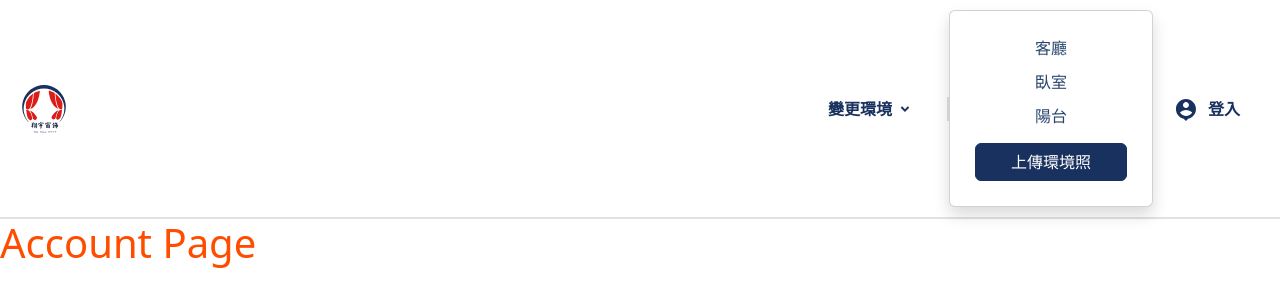
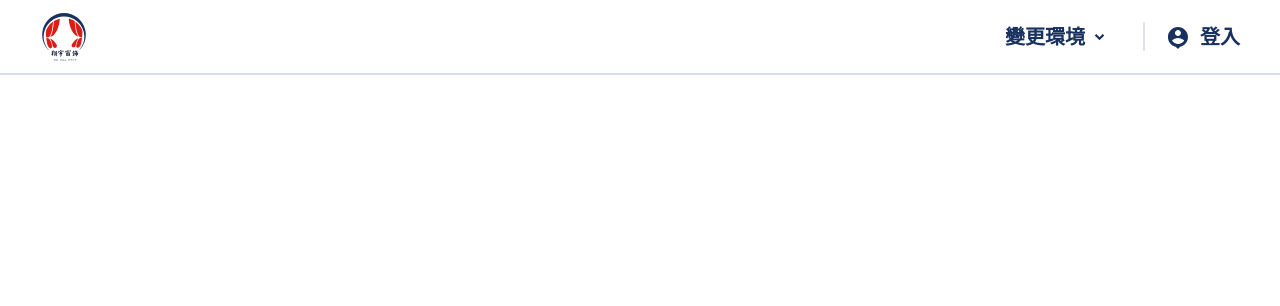
Before and after one commit to Haohan11/curtain-frontend, a Next.js app: page / in a window 1280 px wide. Shown: the top 306 px of the page. Built offline with nearby package versions, Linux system fonts and the light colour scheme.

Commit message:
nav bar finish

```diff
--- /dev/null
+++ b/components/exposeDiv.js
@@ -0,0 +1,7 @@
+import { forwardRef } from "react";
+
+const Div = forwardRef(function Div(props, ref) {
+  return <div ref={ref} {...props}></div>;
+});
+
+export default Div;
--- /dev/null
+++ b/components/navItem.js
@@ -0,0 +1,55 @@
+import { useState } from "react";
+
+import Link from "next/link";
+
+import { Card } from "react-bootstrap";
+import ArrowDown from "@/icon/arrow-down";
+
+import Div from "@/components/exposeDiv";
+import addClassName from "@/tool/addClassName";
+
+const NavItem = ({ data, thin, button, isShow, setShow, ...props }) => {
+//   const [show, setShow] = useState(false);
+  const Wrapper = addClassName(Div, "position-relative pe-4");
+
+  return (
+    <Wrapper {...props}>
+      <div
+        className="flex-center text-darkblue cursor-pointer"
+        onClick={setShow}
+      >
+        <span className="fw-bold">{data.navText}</span>
+        <ArrowDown width={28} />
+      </div>
+      {isShow && (
+        <Card
+          className="position-absolute end-0 p-5 text-textblue shadow rounded-3 border-0"
+          style={{ top: "calc(100% + .5rem)" }}
+        >
+          <ul className="vstack">
+            {data.items.map((item, index) => (
+              <li
+                onClick={item.action}
+                className={`px-${
+                  thin ? "3" : "12"
+                } text-nowrap cursor-pointer hover-orange fw-bold  fs-6 ${
+                  index !== 0 && "mt-2"
+                }`}
+                key={index}
+              >
+                {item.link ? (
+                  <Link href={item.link}>{item.label}</Link>
+                ) : (
+                  item.label
+                )}
+              </li>
+            ))}
+          </ul>
+          {button}
+        </Card>
+      )}
+    </Wrapper>
+  );
+};
+
+export default NavItem;
--- a/components/navbar.js
+++ b/components/navbar.js
@@ -1,40 +1,99 @@
+import { useState } from "react";
+
+import Image from "next/image";
 import Link from "next/link";
-import ArrowDown from "@/icon/arrow-down";
+import Leave from "@/icon/leave";
 import Logo from "@/icon/logoSvg";
+
 import User from "@/icon/user";
-import { Card, Button } from "react-bootstrap";
-import RawButton from "./input/rawButton";
+import { Form, FormControl } from "react-bootstrap";
+import NavItem from "@/components/navItem";
 
-import navData from "@/data/navData"
+import navData from "@/data/navData";
+
+const Bar = () => (
+  <span
+    className="ps-2 border-end border-2 me-4"
+    style={{ height: "1.8rem" }}
+  ></span>
+);
+
+const getItemsInit = () =>
+  new Map(Object.keys(navData).map((name) => [name, false]));
 
 const Navbar = () => {
-  const loginState = false;
-  const data = navData["changeEnv"]
+  const [loginState, setLoginState] = useState(false);
+  const login = () => setLoginState(true);
+  const logout = () => setLoginState(false);
+
+  const [itemsOpen, setItemsOpen] = useState(getItemsInit);
+  const toggleOpen = (name) => {
+    setItemsOpen((prev) => {
+      return prev.get(name) ? getItemsInit() : getItemsInit().set(name, true);
+    });
+  };
 
   return (
-    <div className="hstack py-2 px-4 border-bottom border-2">
+    <div className="hstack ps-8 pe-4 border-bottom border-2 border-linegrey fs-5 text-textgrey" style={{height: "75px"}}>
       <Logo width={48} />
-      {/* nav item below */}
-      <div className="ms-auto flex-center text-darkblue pe-6 border-end border-2 cursor-pointer">
-        <span className="fw-bold">{data.navText}</span>
-        <ArrowDown />
-      </div>
-      <Card className="p-5 text-textblue shadow">
-        <ul className="vstack">
-          {data.items.map((item, index) => (
-            <li className={`text-center px-12 cursor-pointer ${index !== 0 && "mt-2"}`} key={index}>{item}</li>
-          ))}
-        </ul>
-        <Button variant="darkblue mt-3">上傳環境照</Button>
-      </Card>
-      {/* nav item above */}
+      {loginState && (
+        <>
+          <span className="fw-bold ms-12">展示模式</span>
+          <Form.Switch className="ms-4 fs-1-lg"></Form.Switch>
+          <Bar />
+          <span className="fw-bold">目前提案</span>
+          <FormControl className="ms-4 w-25 text-darkblue text-indent-5 uni-height" defaultValue="未命名" />
+          <NavItem
+            data={navData["operation"]}
+            isShow={itemsOpen.get("operation")}
+            setShow={() => toggleOpen("operation")}
+            className="ms-4"
+          />
+        </>
+      )}
+      <NavItem
+        data={navData["changeEnv"]}
+        isShow={itemsOpen.get("changeEnv")}
+        setShow={() => toggleOpen("changeEnv")}
+        className="ms-auto"
+      />
+      <Bar />
       {loginState ? (
-        <Link href="/login" className="ms-4 pe-4 flex-center text-darkblue">
-          <User className="me-2" />
-          <span className="fw-bold">已登入</span>
-        </Link>
+        <>
+          <NavItem
+            data={navData["workMenu"]}
+            isShow={itemsOpen.get("workMenu")}
+            setShow={() => toggleOpen("workMenu")}
+          />
+          <Image
+            className="rounded-circle me-2"
+            alt="user image"
+            src={"/image/user.jpg"}
+            width={35}
+            height={35}
+          />
+          <NavItem
+            data={navData["workCenter"]}
+            thin
+            isShow={itemsOpen.get("workCenter")}
+            setShow={() => toggleOpen("workCenter")}
+            button={
+              <div
+                className="text-textgrey hover-orange flex-center fs-6 mt-2 cursor-pointer"
+                onClick={logout}
+              >
+                <Leave className="hover-orange me-2" />
+                登出
+              </div>
+            }
+          />
+        </>
       ) : (
-        <Link href="/login" className="ms-4 pe-4 flex-center text-darkblue">
+        <Link
+          href="#"
+          className="pe-4 flex-center text-darkblue"
+          onClick={login}
+        >
           <User className="me-2" />
           <span className="fw-bold">登入</span>
         </Link>
--- a/data/navData.json
+++ b/data/navData.json
@@ -1,18 +1,18 @@
 {
   "operation": {
     "navText": "操作",
-    "items": ["重置提案", "儲存提案", "另存提案"]
+    "items": [{"label": "重置提案"}, {"label": "儲存提案"}, {"label": "另存提案"}]
   },
   "changeEnv": {
     "navText": "變更環境",
-    "items": ["客廳", "臥室", "陽台"]
+    "items": [{"label": "客廳"}, {"label": "臥室"}, {"label": "陽台"}]
   },
   "workMenu": {
     "navText": "工作選單",
-    "items": ["提案組合", "提案管理", "匯出圖檔"]
+    "items": [{"label": "提案組合"}, {"label": "提案管理"}, {"label": "匯出圖檔"}]
   },
   "workCenter": {
     "navText": "工作中心",
-    "items": ["我的帳號"]
+    "items": [{"label": "我的帳號", "link": "/account"}]
   }
 }
--- /dev/null
+++ b/icon/leave.js
@@ -0,0 +1,24 @@
+const Leave = ({ width, height, color, ...props }) => (
+  <svg
+    {...props}
+    width={width || "24"}
+    height={height || width || "24"}
+    viewBox="0 0 24 24"
+    fill="none"
+    xmlns="http://www.w3.org/2000/svg"
+  >
+    <g clipPath="url(#clip0_91_392)">
+      <path
+        d="M5 22C4.73478 22 4.48043 21.8946 4.29289 21.7071C4.10536 21.5196 4 21.2652 4 21V3C4 2.73478 4.10536 2.48043 4.29289 2.29289C4.48043 2.10536 4.73478 2 5 2H19C19.2652 2 19.5196 2.10536 19.7071 2.29289C19.8946 2.48043 20 2.73478 20 3V6H18V4H6V20H18V18H20V21C20 21.2652 19.8946 21.5196 19.7071 21.7071C19.5196 21.8946 19.2652 22 19 22H5ZM18 16V13H11V11H18V8L23 12L18 16Z"
+        fill={color || "currentColor"}
+      />
+    </g>
+    <defs>
+      <clipPath id="clip0_91_392">
+        <rect width="24" height="24" fill="white" />
+      </clipPath>
+    </defs>
+  </svg>
+);
+
+export default Leave;
--- a/pages/index.js
+++ b/pages/index.js
@@ -10,11 +10,6 @@ export default function Home() {
   return (
     <>
       <Navbar />
-      <Row></Row>
-      <Row></Row>
-      <h1 className="text-orange">
-        <Link href="/account">Account Page</Link>
-      </h1>
     </>
   );
 }
--- a/styles/custom.scss
+++ b/styles/custom.scss
@@ -106,6 +106,12 @@ $custom-utilities: (
     ),
 );
 
+@each $color, $value in $theme-colors {
+  .hover-#{$color}:hover {
+    color: $value !important
+  }
+}
+
 $utilities: map-merge($utilities, $custom-utilities);
 
 @import "~bootstrap/scss/bootstrap";
--- a/styles/globals.scss
+++ b/styles/globals.scss
@@ -1,5 +1,5 @@
 :root {
-  --uni-height: 46px
+  --uni-height: 46px;
 }
 
 .flex-center {
@@ -20,8 +20,8 @@
   object-position: left;
 }
 
-.form-check-input[type="checkbox"] {
-  border-radius: 0.15rem !important;
+.form-check-input[type="checkbox"]:not(.form-switch .form-check-input) {
+  border-radius: 0.15rem;
 }
 
 .form-check-input:checked {
@@ -37,7 +37,9 @@
   height: var(--uni-height);
 }
 
-.raw-btn, .raw-btn:hover, .raw-btn:active {
+.raw-btn,
+.raw-btn:hover,
+.raw-btn:active {
   background: none !important;
   color: inherit !important;
   border: none;
```
Lines whose indentation alone changed are shown as unchanged.
